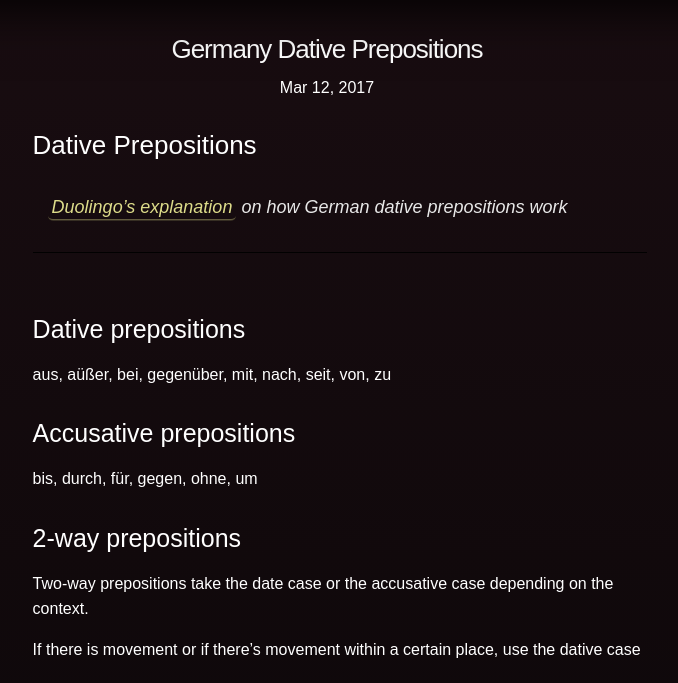
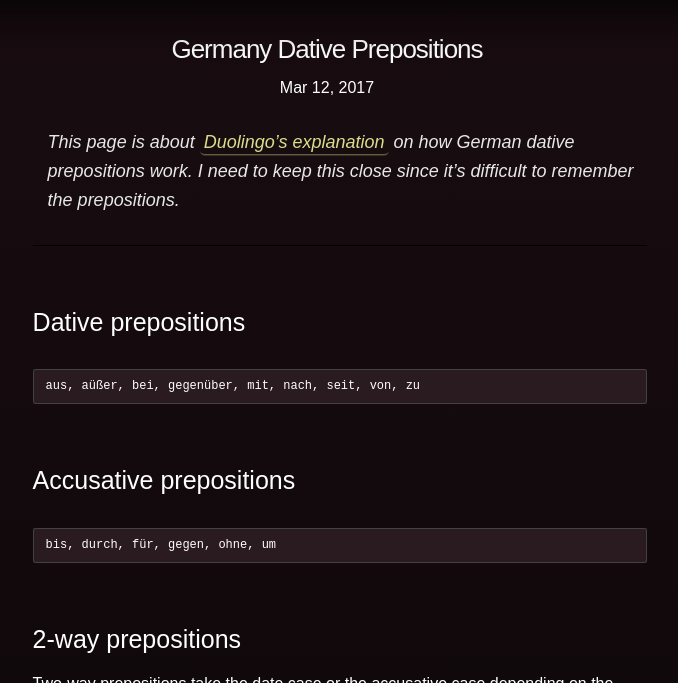
Before and after one commit to johanbove/johanbove.github.io, a Jekyll site: the page built from _posts/2017-03-12-german-dative-prepositions.md, in a window 1280 px wide and 900 px high, cut to the strip 217-900 px from the top of the window. Shown: the whole strip, without its empty margins (313-991 px from the left). Built offline with Jekyll 4.4.1, drawn with Linux system fonts in a browser that asks for light colours; comment, search, counter and statistics services are not loaded.

Commit message:
Updates post

```diff
--- a/_posts/2017-03-12-german-dative-prepositions.md
+++ b/_posts/2017-03-12-german-dative-prepositions.md
@@ -4,17 +4,15 @@ layout: post
 categories: language
 ---
 
-# Dative Prepositions
-
-> [Duolingo's explanation](https://www.duolingo.com/skill/de/Dative-Prepositions) on how German dative prepositions work
+> This page is about [Duolingo's explanation](https://www.duolingo.com/skill/de/Dative-Prepositions) on how German dative prepositions work. I need to keep this close since it's difficult to remember the prepositions.
 
 ## Dative prepositions
 
-aus, aüßer, bei, gegenüber, mit, nach, seit, von, zu
+    aus, aüßer, bei, gegenüber, mit, nach, seit, von, zu
 
 ## Accusative prepositions
 
-bis, durch, für, gegen, ohne, um
+    bis, durch, für, gegen, ohne, um
 
 ## 2-way prepositions
 
@@ -22,7 +20,7 @@ Two-way prepositions take the date case or the accusative case depending on the
 
 If there is movement or if there's movement within a certain place, use the dative case
 
-an, auf, entlang, hinter, in, neben, über, unter, vor, zwischen
+    an, auf, entlang, hinter, in, neben, über, unter, vor, zwischen
 
 No movement -> dative:
 
```
